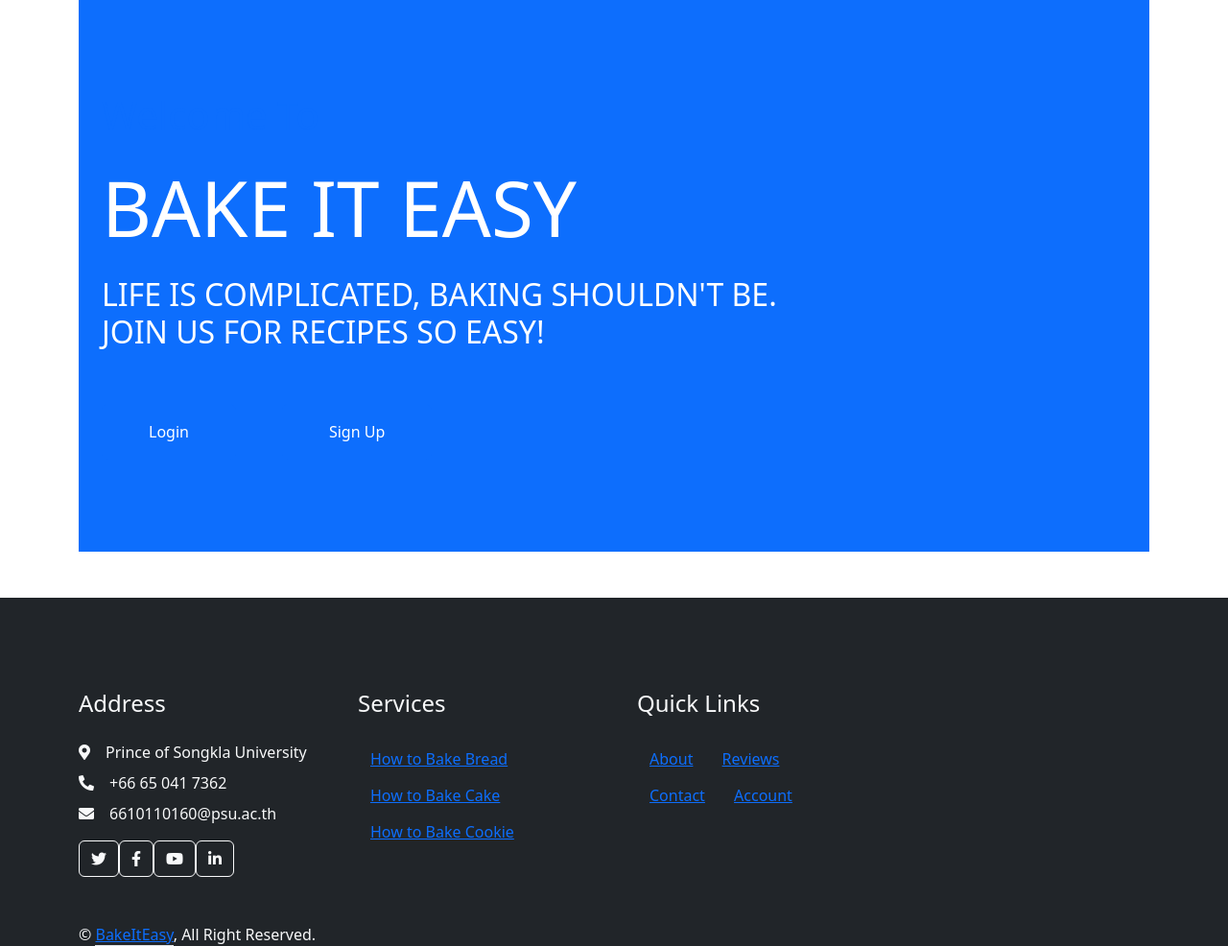
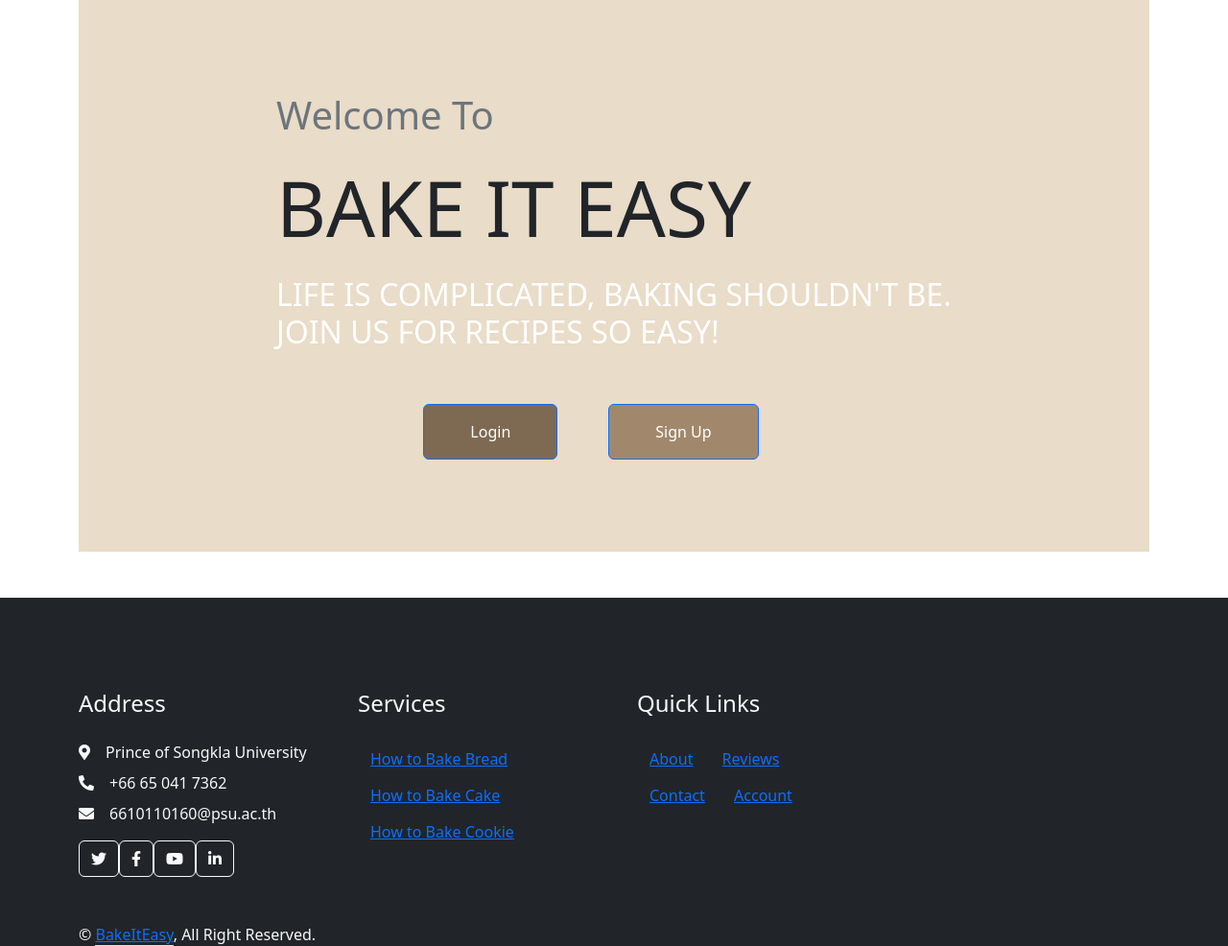
Before and after one commit to nimpy-wth/flask-web, a Flask app: template website/templates/welcome.html in a window 1280 px wide. Shown: the part 86-1072 px from the top of the page at 96% size. Run offline with Flask 3, Linux system fonts and the light colour scheme; the template is opened without the code that fills it, so the values that code supplies are empty; some libraries are stand-ins or nearby versions; some web fonts are replaced.

Commit message:
edit welcome

```diff
--- a/website/templates/welcome.html
+++ b/website/templates/welcome.html
@@ -3,16 +3,16 @@
 {% block content %}
 
 <!-- Hero Start -->
-<div class="container-fluid bg-primary py-5 mb-5 hero-header">
+<div class="container-fluid py-5 mb-5 hero-header" style="background-color: #e9dcc8;">
     <div class="container py-5">
-        <div class="row justify-content-start">
+        <div class="row justify-content-center">
             <div class="col-lg-8 text-center text-lg-start">
-                <h1 class="font-secondary text-primary mb-4">Welcome To</h1>
-                <h1 class="display-1 text-uppercase text-white mb-4">Bake it Easy</h1>
-                <h2 class="text-uppercase text-white">Life is complicated, baking shouldn't be. Join us for recipes so easy!</h2>
-                <div class="d-flex align-items-center justify-content-center justify-content-lg-start pt-5">
-                    <a class="btn btn-primary border-inner py-3 px-5 me-5" id="login" href="/login">Login</a>
-                    <a class="btn btn-primary border-inner py-3 px-5 me-5" id="signUp" href="/sign-up">Sign Up</a>
+                <h1 class="font-secondary text-secondary mb-4">Welcome To</h1>
+                <h1 class="display-1 text-uppercase text-#e9dcc8 mb-4" >Bake it Easy</h1>
+                <h2 class="text-uppercase text-white ">Life is complicated, baking shouldn't be. Join us for recipes so easy!</h2>
+                <div class="d-flex align-items-center justify-content-center justify-content-lg-center pt-5">
+                    <a class="btn btn-primary border-inner py-3 px-5 me-5" style="background-color: #7e6a53; margin-right: 5px;" id="login" href="/login">Login</a>
+                    <a class="btn btn-primary border-inner py-3 px-5 me-5" style="background-color: #a1886c; margin-left: 5px;" id="signUp" href="/sign-up">Sign Up</a>
                 </div>
             </div>
         </div>
```
